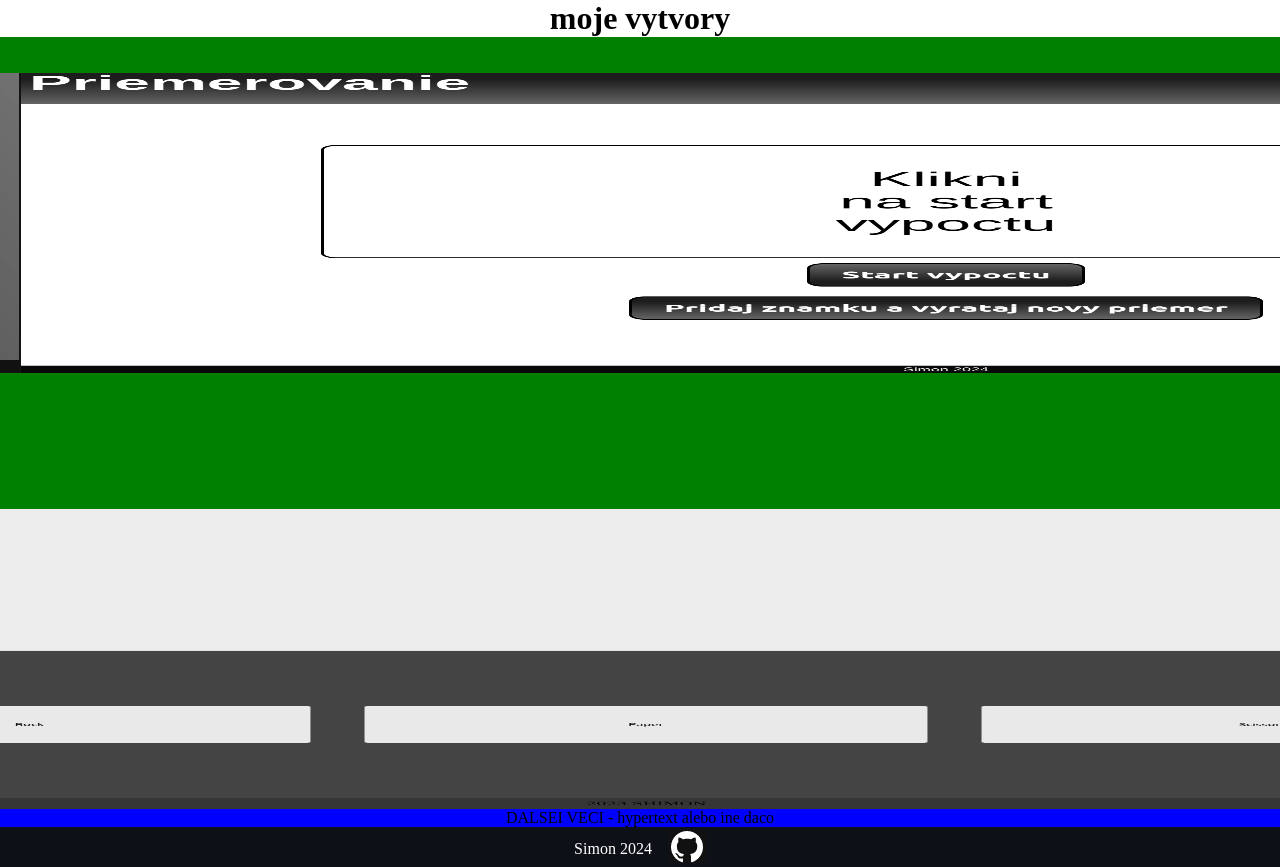
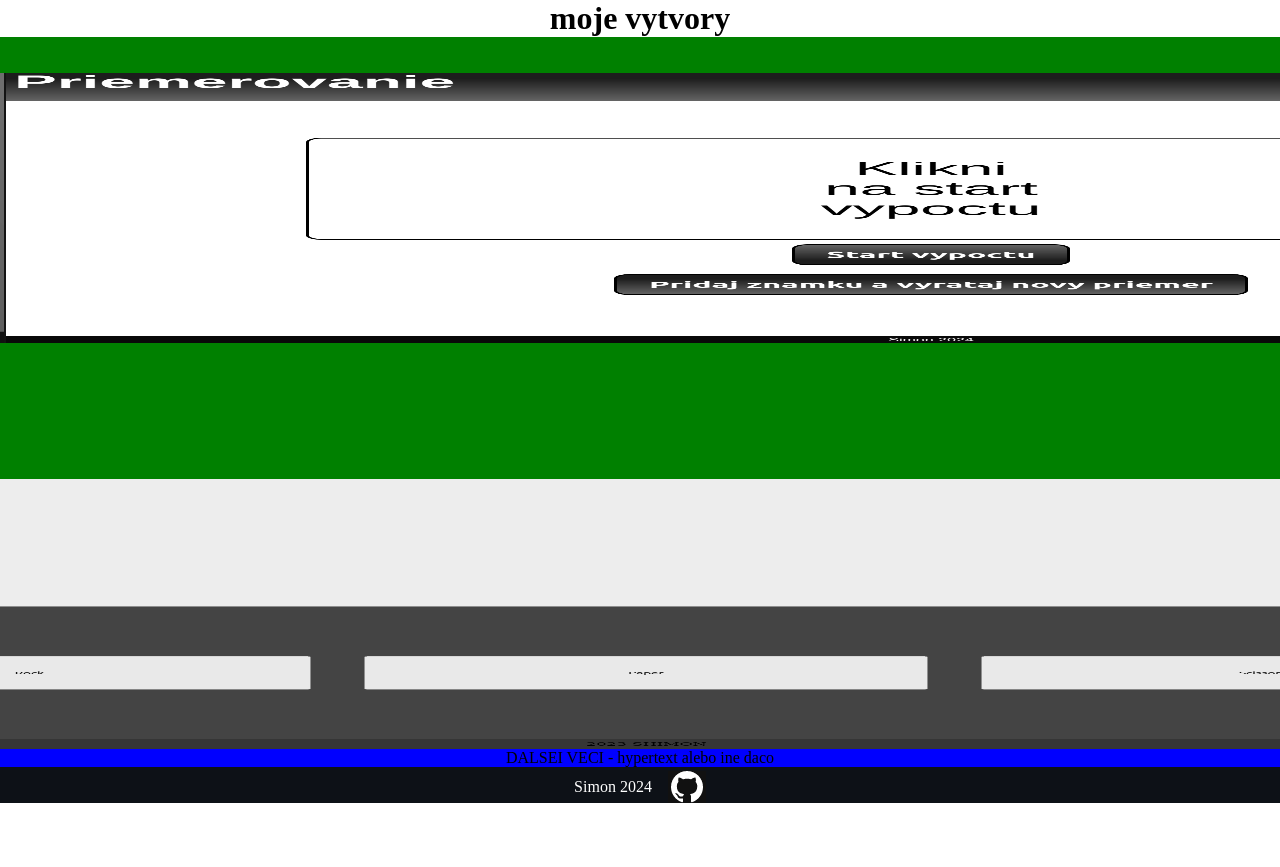
Before and after one commit to zimon-cocos/diela, a plain HTML site: page index.html in a window 1280 px wide. Shown: the top 867 px of the page. After the commit the page ends 803 px from the top, so only its background shows below. Drawn offline with Linux system fonts and the light colour scheme.

Commit message:
pridane <a> tagy na 3 ukazky a github logo

```diff
--- a/index.html
+++ b/index.html
@@ -1,5 +1,5 @@
 <!DOCTYPE html>
-<html lang="en">
+<html lang="sk">
 <head>
     <meta charset="UTF-8">
     <meta name="viewport" content="width=device-width, initial-scale=1.0">
@@ -20,8 +20,8 @@
         <div>DALSEI VECI - hypertext alebo ine daco</div>
     </div>
     <div id="footerBox">
-        <div>Simon 2024</div>
-        <a href="https://github.com/zimon-cocos"><img src="images/githubLogoCropped.png"> </a>
+        <div id="simonBox">Simon 2024</div>
+        <a href="https://github.com/zimon-cocos" id="profileLinkTag"><img src="images/githubLogoCropped.png" alt="github logo ktore ma hypertextove prepojenie na moj github"> </a>
     </div>
 </body>
 </html>
--- a/style.css
+++ b/style.css
@@ -21,8 +21,9 @@ img{
   filter: grayscale(1);
 }
 
-img:hover{
+#image1:hover,#image2:hover,#image3:hover{
   filter: grayscale(0);
+  transform: scale(1.1);
 }
 
 #header{
@@ -44,12 +45,12 @@ img:hover{
   gap: 100px;
 }
 
-#mainShowcaseBox div {
+#mainShowcaseBox div,a {
   display: flex;
   flex: 1;
   justify-content: center;
-  max-width: 500px;
-  max-height: 300px;
+  max-width: 470px;
+  max-height: 270px;
   background-color: yellow;
   gap: 24px;
   margin-top: 36px;
@@ -75,8 +76,12 @@ img:hover{
   gap: 16px;
 }
 
-#footerBox div, a{
+#footerBox div,a{
   color: white;
   align-items: center;
   margin-top: 4px;
 }
+
+#profileLinkTag{
+  max-width: 38px;
+}
```
